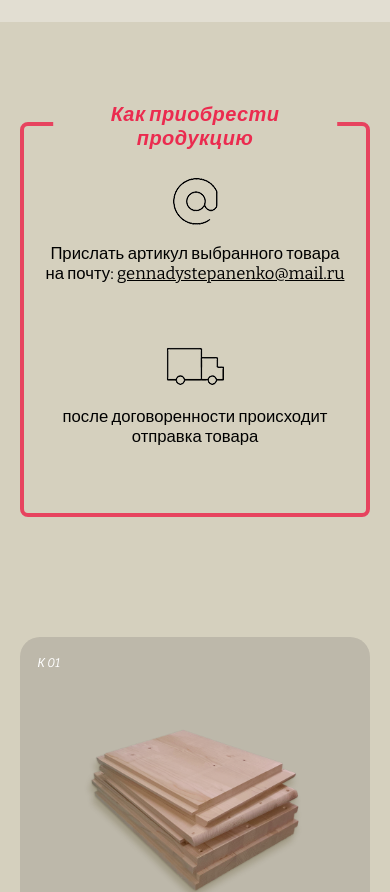
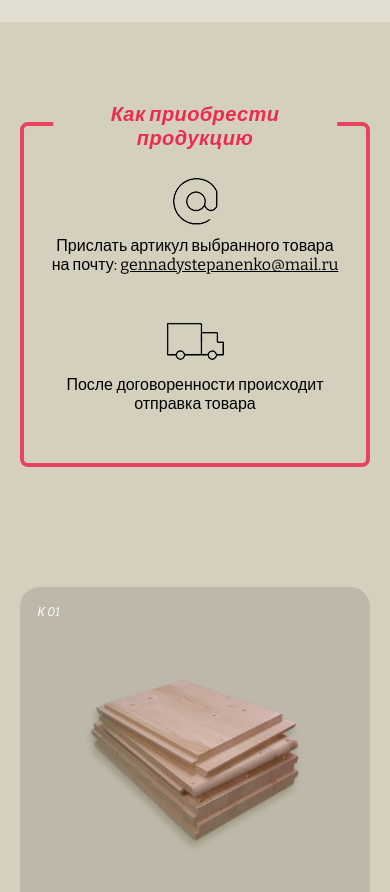
Before and after one commit to zonterone/stepanenko-bees, a React (Create React App) app: page / in a window 390 px wide. Shown: the part 1920-2812 px from the top of the page. Built offline with nearby package versions, Linux system fonts and the light colour scheme; no server answers.

Commit message:
fix product desc, add title to videos

```diff
--- a/src/components/Products/Products.tsx
+++ b/src/components/Products/Products.tsx
@@ -5,6 +5,7 @@ import styles from './styles.module.css'
 import mailIcon from '../../images/mailIcon.png'
 import deliveryIcon from '../../images/deliveryIcon.png'
 import { Viewer } from './parts/Viewer/Viewer'
+import clsx from 'clsx'
 
 function Products() {
 	const [viewer, setViewer] = useState(false)
@@ -31,7 +32,9 @@ function Products() {
 			<section className={styles.container} id="products">
 				<div className={styles.wrapper}>
 					<div className={styles.description}>
-						<h3 className={styles.descriptionTitle}>Как приобрести продукцию</h3>
+						<h3 className={styles.descriptionTitle}>
+              Как приобрести продукцию
+						</h3>
 						<div className={styles.howToBuy}>
 							<div className={styles.descriptionIconWrapper}>
 								<img
@@ -41,11 +44,12 @@ function Products() {
 								/>
 							</div>
 							<div className={styles.textWrapper}>
-								<span className={styles.descriptionHyphen}>&#8212;</span>{' '}
-								<p className={styles.descriptionText}>
-                Прислать артикул выбранного товара на почту:{' '}
+								<p className={clsx(styles.descriptionText, styles.bold)}>
+                  Прислать артикул выбранного товара
+									<br />
+                  на почту:{' '}
 									<a href="mailto:gennadystepanenko@mail.ru ">
-                  gennadystepanenko@mail.ru
+                    gennadystepanenko@mail.ru
 									</a>
 								</p>
 							</div>
@@ -59,9 +63,8 @@ function Products() {
 								/>
 							</div>
 							<div className={styles.textWrapper}>
-								<span className={styles.descriptionHyphen}>&#8212;</span>
 								<p className={styles.descriptionText}>
-                после договоренности происходит отправка товара
+                  После договоренности происходит отправка товара
 								</p>
 							</div>
 						</div>
@@ -69,7 +72,14 @@ function Products() {
 					<ul className={styles.productsList}>
 						{productsList.length > 0
 							? productsList.map((product) => {
-								return <ProductItem onClick={() => clickHandler(product.id)} key={product.id} product={product} active={imageId === product.id} />
+								return (
+									<ProductItem
+										onClick={() => clickHandler(product.id)}
+										key={product.id}
+										product={product}
+										active={imageId === product.id}
+									/>
+								)
 							})
 							: null}
 					</ul>
--- a/src/components/Products/productsList.ts
+++ b/src/components/Products/productsList.ts
@@ -23,8 +23,8 @@ import RM_145_2 from '../../images/products/RM_145_2.png'
 import DF from '../../images/products/DF.png'
 import PRD from '../../images/products/PRD.png'
 import PR from '../../images/products/PR.png'
-import PLN from '../../images/products/PR.png'
-import LVK from '../../images/products/PR.png'
+import PLN from '../../images/products/PLN.png'
+import LVK from '../../images/products/LVK.png'
 import NO_FOTO from '../../images/products/NO_FOTO.png'
 
 export const productsList = [
--- a/src/components/Products/styles.module.css
+++ b/src/components/Products/styles.module.css
@@ -16,9 +16,10 @@
   display: flex;
   flex-direction: column;
 
+  width: fit-content;
   max-width: 750px;
   margin: 0 auto 100px;
-  padding: 100px 50px;
+  padding: 100px 70px;
 
   border: 4px solid #e7435f;
   border-radius: 8px;
@@ -33,6 +34,7 @@
   padding: 0 40px;
 
   transform: translate(-50%, -50%);
+  white-space: nowrap;
   letter-spacing: 0.02em;
 
   color: #eb2b4f;
@@ -60,6 +62,7 @@
   align-items: center;
 
   height: 50px;
+  margin: 0 40px 0 0;
 }
 
 .descriptionIcon {
@@ -75,22 +78,23 @@
   align-items: center;
 }
 
-.descriptionHyphen {
-  margin: 0 15px;
-}
-
 .descriptionText {
   text-align: left;
 
   color: #000000;
 
   font-size: 16.7px;
-  font-weight: 400;
+  font-weight: 300;
   line-height: 1.2;
+  margin: 0;
 }
 
 .descriptionText a {
   color: #000000;
+}
+
+.descriptionText.bold {
+  font-weight: 400;
 }
 
 .productsList {
@@ -105,19 +109,29 @@
   list-style-type: none;
 }
 
+@media screen and (max-width: 700px) {
+  .description {
+    padding: 50px 40px;
+  }
+}
+
+
 @media screen and (max-width: 500px) {
   .container {
     margin: 0 auto 100px;
   }
 
   .description {
-    padding: 50px 20px;
+    padding: 50px 10px;
   }
 
   .descriptionTitle {
+    width: 80%;
+    padding: 0 5px;
+
+    white-space: unset;
+
     font-size: 20px;
-    padding: 0 5px;
-    width: 80%;
   }
 
   .howToBuy,
@@ -125,11 +139,13 @@
     flex-direction: column;
   }
 
-  .descriptionHyphen {
-    display: none;
+  .descriptionIconWrapper {
+    margin: 0 0 10px 0;
   }
 
   .descriptionText {
     text-align: center;
+
+    font-size: 16px;
   }
 }
--- a/src/components/Videos/Videos.tsx
+++ b/src/components/Videos/Videos.tsx
@@ -26,6 +26,7 @@ function Videos() {
 		<section className={styles.container} id="videos">
 			<ul className={styles.videosList}>
 				{videos.length > 0 ? videos.map((video) => {
+					console.log(video)
 					return (
 						<li key={video.id} className={styles.wrapper}>
 							<div className={styles.videoWrapper}>
@@ -34,13 +35,14 @@ function Videos() {
 									width="100%"
 									height="100%"
 									src={`https://www.youtube.com/embed/${video.contentDetails.videoId}`}
-									frameBorder="0"
+									frameBorder='0'
 									allowFullScreen
 								></iframe>
 							</div>
+							<a rel='noreferrer' target='_blank' href={`https://www.youtube.com/watch?v=${video.contentDetails.videoId}`} className={styles.videoNameLink}>{video.snippet.title}</a>
 						</li>
 					)
-				}) :  null}
+				}) : null}
 			</ul>
 		</section>
 	)
--- a/src/components/Videos/styles.module.css
+++ b/src/components/Videos/styles.module.css
@@ -18,13 +18,14 @@
 .wrapper {
   flex: 1 1 30%;
 
-  min-width: 300px;
+  min-width: 250px;
   padding: 20px;
 }
 
 .videoWrapper {
   position: relative;
 
+  margin: 0 0 10px 0;
   padding: 0 0 56.25% 0;
 }
 
@@ -34,6 +35,18 @@
   left: 0;
 }
 
+.videoNameLink {
+  padding: 0 10px;
+
+  text-decoration: underline;
+
+  color: #000000;
+
+  font-size: 16.7px;
+  font-weight: 400;
+  line-height: 1.2;
+}
+
 @media screen and (max-width: 500px) {
   .container {
     margin: 0 auto 100px;
```
